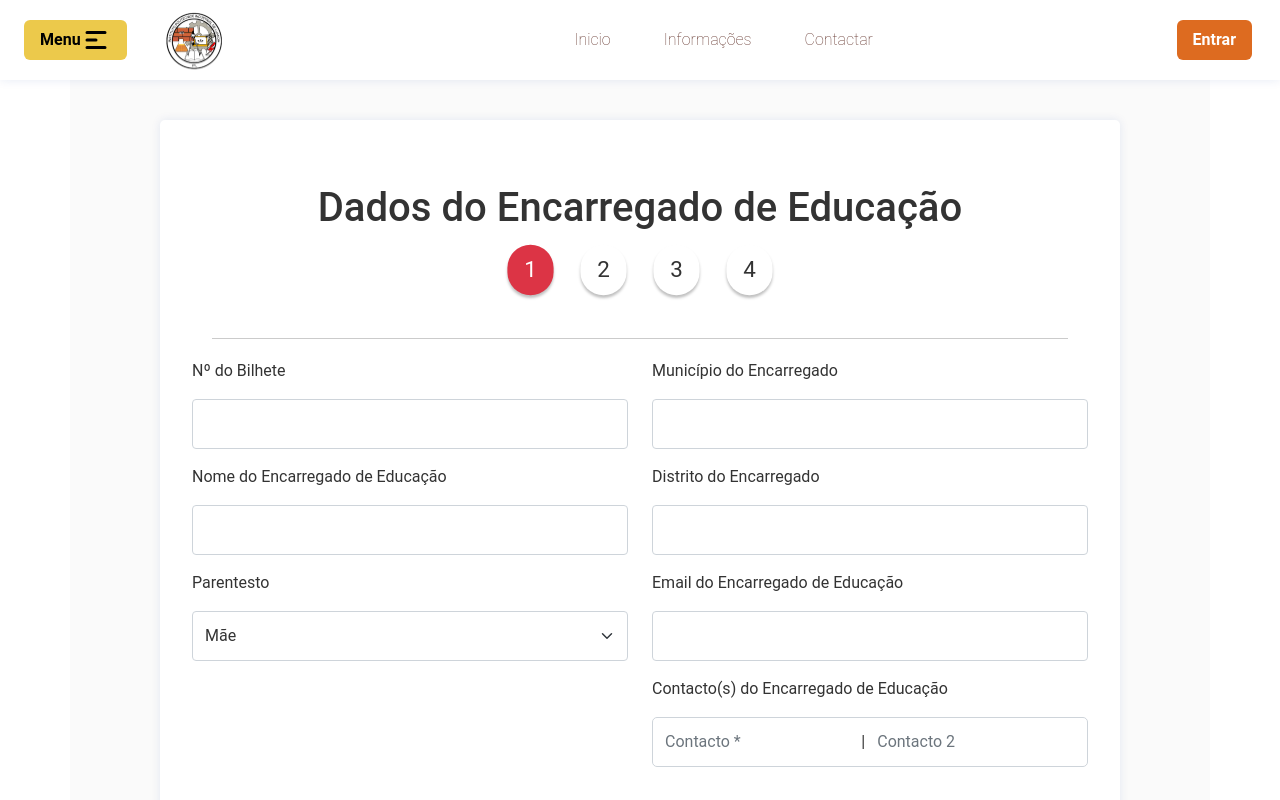
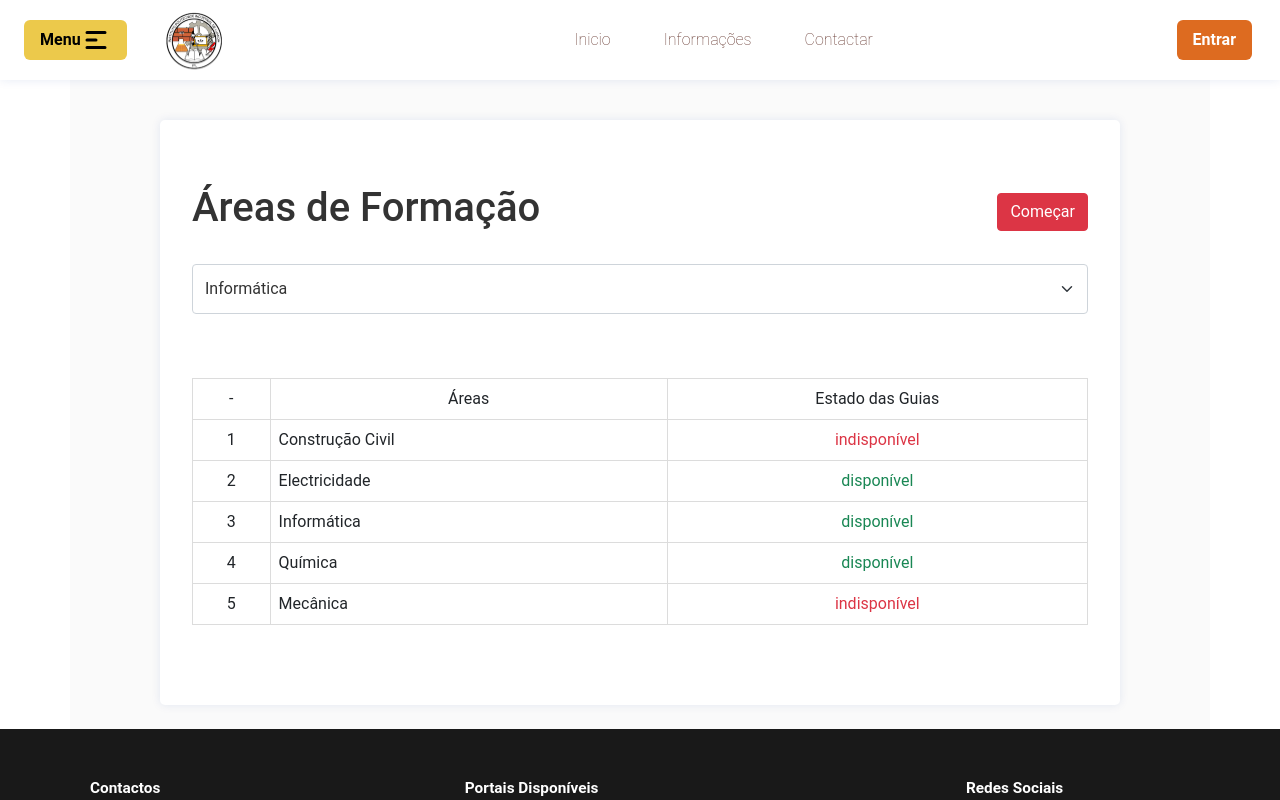
Before and after one commit to pedrodls/insc_ipil_client, a React (Vite) app: page /signup in a window 1280 px wide. Shown: the top 800 px of the page. Built offline with nearby package versions, Linux system fonts and the light colour scheme.

Commit message:
yup structure defining

```diff
--- a/src/pages/signup/SignUp.tsx
+++ b/src/pages/signup/SignUp.tsx
@@ -1,28 +1,51 @@
 import { useState } from 'react';
-import { Navbar, Form, Input, Select, Footer } from './../../envs/elements';
+import { Navbar, Form, Input, Select, Footer, Button } from './../../envs/elements';
 import styles from './SignUp.module.scss';
-import { FaArrowLeft, FaArrowRight, FaBoxOpen, FaUpload } from 'react-icons/fa';
+import { FaArrowLeft, FaArrowRight, FaBoxOpen } from 'react-icons/fa';
 import { useForm } from 'react-hook-form';
 import { yupResolver } from '@hookform/resolvers/yup';
 import * as yup from 'yup';
 import { Carousel } from 'react-bootstrap';
+import { schemaStage1 } from './../../envs/schemas';
 
 //schema definition
-const schema = yup.object({
-    fatherName: yup.string().required(),
-}).required();
+const schemaState = [yup.object().shape({
+    fatherBI: yup.string().required(),
+    fatherFullName: yup.string().required(),
+    fatherCity: yup.string().required(),
+    fatherDistrict: yup.string().required(),
+    email: yup.string().email(),
+    telephone1: yup.string().min(9).max(9).required(),
+    telephone2: yup.string().min(9).max(9).required()
+})
+];
+
+//await schema.isValid(42);
+
+/*const person = {
+    age: -17,
+    name: 'Bruno Fortunato Domingos Mateus'
+}
+
+const schema1 = yup.object().shape({
+    age: yup.number().positive().integer().required(),
+    name: yup.string().required()
+})
+
+console.log(schema1);
+//schema1.validate(person).then(value => console.log(value)).catch(err => console.log(err));
+*/
 
 export default function SignUp() {
-    const [error, setError] = useState<object>({ show: false, message: '' });
+    const [error, setError] = useState<object>({ show: false, message: '', color: '' });
     const [spinner, setSpinner] = useState<boolean>(false);
     const [index, setIndex] = useState<number>(0);
 
     //------------------upload elements------------------
     const [errorUpload, setErrorUpload] = useState({ state: false, color: '', message: '' })
 
-
     //testando react-hook-form
-    const { register, handleSubmit, formState: { errors } } = useForm({ resolver: yupResolver(schema) });
+    const { register, handleSubmit, formState: { errors } } = useForm({ resolver: yupResolver(schemaStage1) });
 
     const onSubmit = (data: any) => console.log(data);
 
@@ -35,7 +58,6 @@ export default function SignUp() {
             //{ schedule: e.target.files[0] }
             setSpinner(false);
         } catch (error) { console.log(error) }
-
     }
 
     return (
@@ -45,20 +67,70 @@ export default function SignUp() {
                 <div className="row">
                     <div className={`${styles['content-form']} d-flex justify-content-center mb-4`}>
                         <Form _class="sign_up">
-                            <nav className={styles.pagination}>
-                                {index === 0 && <h1 className="text-center">Dados do Encarregado de Educação</h1>}
-                                {index === 1 && <h1 className="text-center">Dados do Aluno</h1>}
-                                {index === 2 && <h1 className="text-center">Dados Acadêmicos</h1>}
-                                {index === 3 && <h1 className="text-center">Anexo de Documentos</h1>}
-                                <ul className="pagination">
-                                    <li className={`page-item`}><button onClick={() => setIndex(0)} className={`page-link ${index === 0 ? styles.active : ''}`}>1</button></li>
-                                    <li className={`page-item`}><button onClick={() => setIndex(1)} className={`page-link ${index === 1 ? styles.active : ''}`}>2</button></li>
-                                    <li className={`page-item`}><button onClick={() => setIndex(2)} className={`page-link ${index === 2 ? styles.active : ''}`}>3</button></li>
-                                    <li className={`page-item`}><button onClick={() => setIndex(3)} className={`page-link ${index === 3 ? styles.active : ''}`}>4</button></li>
-                                </ul>
-                            </nav>
-                            <hr className="row-global" />
+                            {index !== 0 && <>
+                                <nav className={styles.pagination}>
+                                    {index === 1 && <h1 className="text-center">Dados do Encarregado de Educação</h1>}
+                                    {index === 2 && <h1 className="text-center">Dados do Aluno</h1>}
+                                    {index === 3 && <h1 className="text-center">Dados Acadêmicos</h1>}
+                                    {index === 4 && <h1 className="text-center">Anexo de Documentos</h1>}
+                                    <ul className="pagination">
+                                        <li className={`page-item`}><button onClick={() => setIndex(1)} className={`page-link ${index === 1 ? styles.active : ''}`}>1</button></li>
+                                        <li className={`page-item`}><button onClick={() => setIndex(2)} className={`page-link ${index === 2 ? styles.active : ''}`}>2</button></li>
+                                        <li className={`page-item`}><button onClick={() => setIndex(3)} className={`page-link ${index === 3 ? styles.active : ''}`}>3</button></li>
+                                        <li className={`page-item`}><button onClick={() => setIndex(4)} className={`page-link ${index === 4 ? styles.active : ''}`}>4</button></li>
+                                    </ul>
+                                </nav>
+                                <hr className="row-global" />
+                            </>}
                             <Carousel activeIndex={index} interval={300} indicators={false} slide={false} fade controls={false}>
+                                <Carousel.Item>
+                                    <div className="d-flex justify-content-between align-items-center">
+                                        <h1>Áreas de Formação</h1>
+                                        <div className="d-flex justify-content-end" style={{ width: '40%' }}>
+                                            <button onClick={() => setIndex(1)} className="btn btn-danger">Começar</button>
+                                        </div>
+                                    </div>
+                                    <div className={`mt-4 mb-4`}>
+                                        <Select text="" id="cmbSexo" _options={[{ id: 'M', name: 'Informática' }, { id: 'F', name: 'Mecânica' }]} handle={handleSelect} _class="signup" />
+                                    </div>
+                                    <table className={`table table-borderless table-responsible ${styles.table}`} style={{ verticalAlign: 'middle', marginTop: '4em' }}>
+                                        <thead className="text-center">
+                                            <tr>
+                                                <th>-</th>
+                                                <th>Áreas</th>
+                                                <th>Estado das Guias</th>
+                                            </tr>
+                                        </thead>
+                                        <tbody>
+                                            <tr>
+                                                <td className="text-center">1</td>
+                                                <td>Construção Civil</td>
+                                                <td className="text-center text-danger">indisponível</td>
+                                            </tr>
+                                            <tr>
+                                                <td className="text-center">2</td>
+                                                <td>Electricidade</td>
+                                                <td className="text-center text-success">disponível</td>
+                                            </tr>
+                                            <tr>
+                                                <td className="text-center">3</td>
+                                                <td>Informática</td>
+                                                <td className="text-center text-success">disponível</td>
+                                            </tr>
+                                            <tr>
+                                                <td className="text-center">4</td>
+                                                <td>Química</td>
+                                                <td className="text-center text-success">disponível</td>
+                                            </tr>
+                                            <tr>
+                                                <td className="text-center">5</td>
+                                                <td>Mecânica</td>
+                                                <td className="text-center text-danger">indisponível</td>
+                                            </tr>
+                                        </tbody>
+                                    </table>
+
+                                </Carousel.Item>
                                 {/*------------------*Dados do Encarregado de Educação-----*/}
                                 <Carousel.Item>
                                     <div className="row">
@@ -209,7 +281,7 @@ export default function SignUp() {
                                 </Carousel.Item>
                             </Carousel>
 
-                            <nav className={`${styles.options} mt-4`}>
+                            {index !== 0 && <nav className={`${styles.options} mt-4`}>
                                 <ul className="pagination">
                                     <li className={`page-item`} onClick={() => { window.scrollTo(0, 0); setIndex(index - 1) }}>
                                         <button className="page-link text-center">
@@ -222,7 +294,7 @@ export default function SignUp() {
                                         </button>
                                     </li>
                                 </ul>
-                            </nav>
+                            </nav>}
                         </Form>
 
                         {/*<form onSubmit={handleSubmit(onSubmit)}>
```
